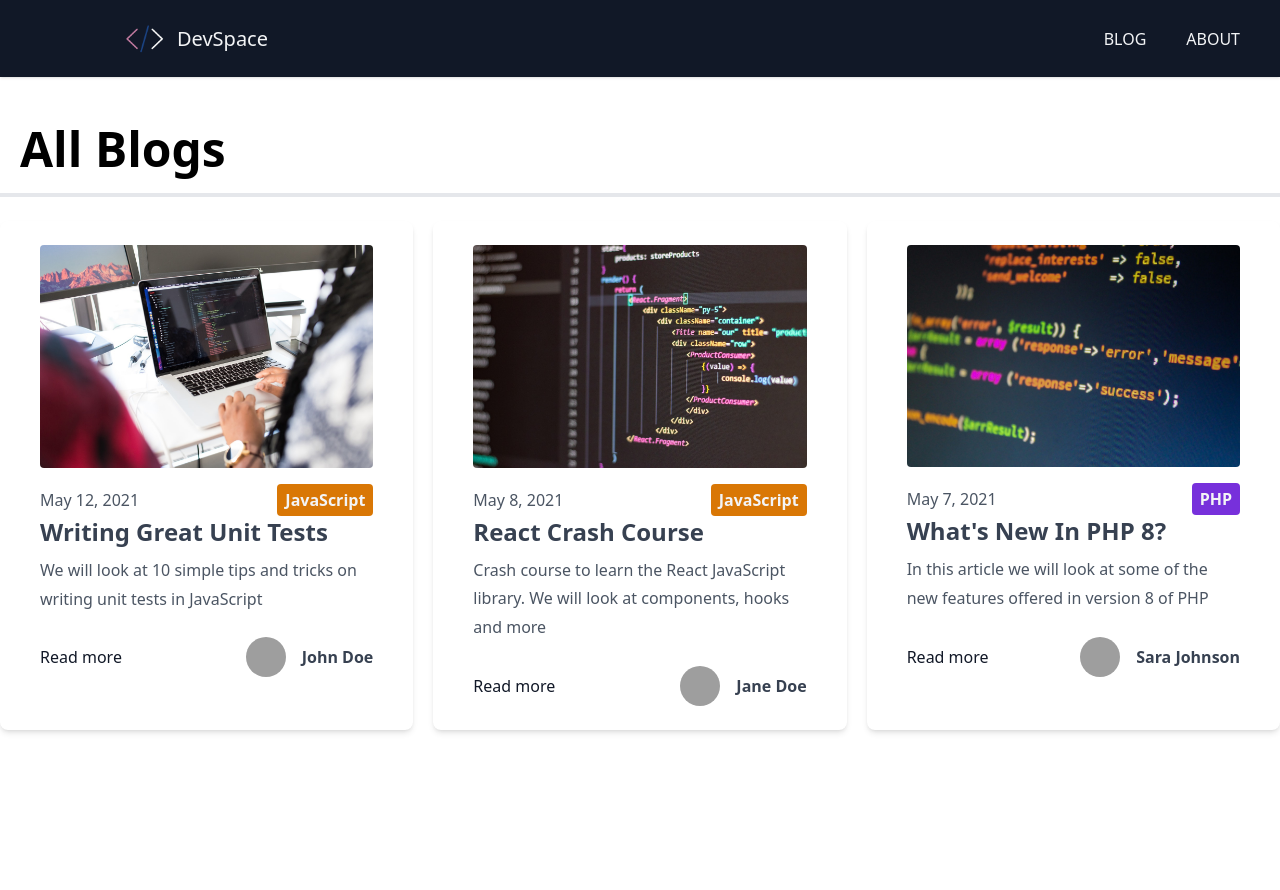
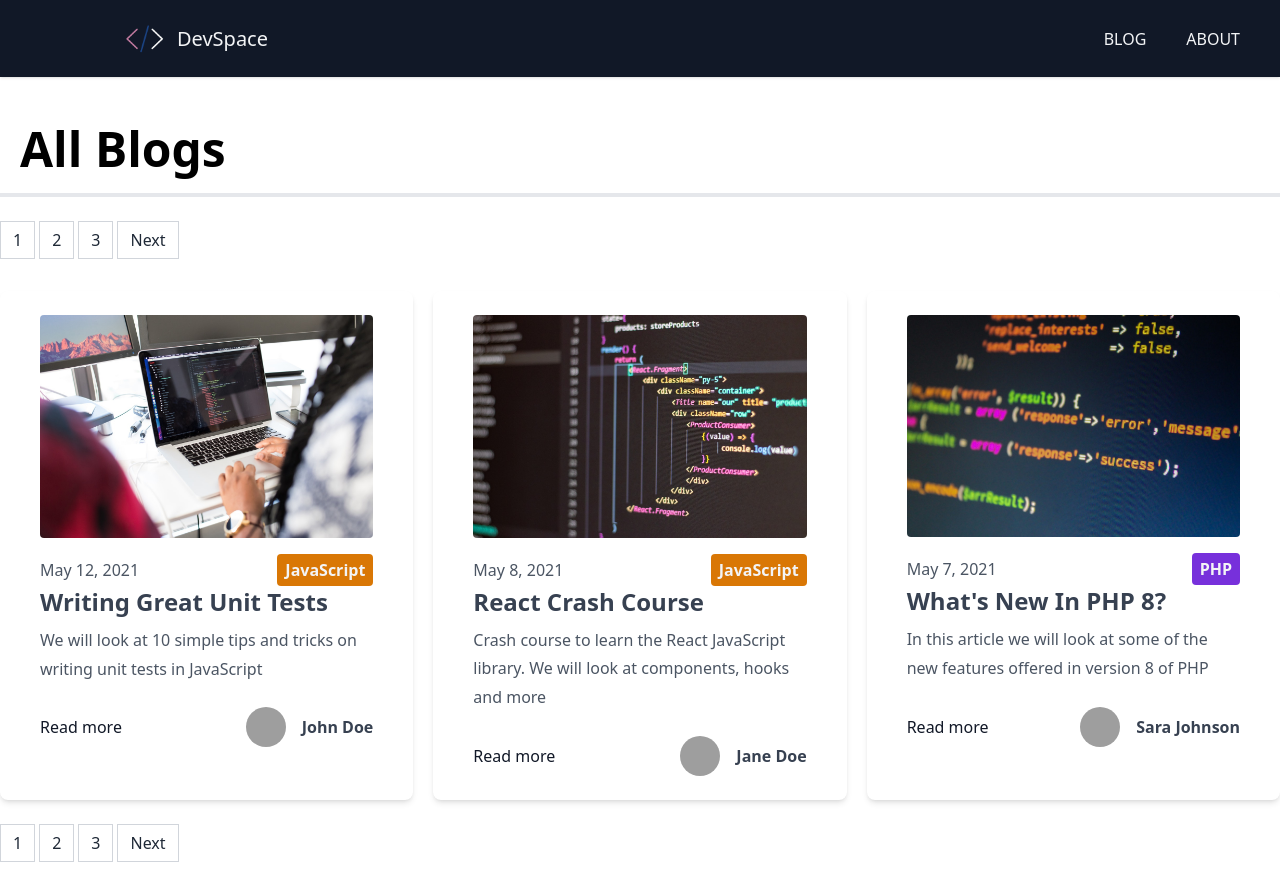
Before and after one commit to jeronimogarcia/BadTraversyDevSpaceBlog, a Next.js app: page /blog/page/1 in a window 1280 px wide. Before the commit the page ends 800 px from the top, so only its background shows below. Built offline with nearby package versions, Linux system fonts and the light colour scheme; grey boxes are pictures that could not be loaded.

Commit message:
Pagination Links Components

```diff
--- /dev/null
+++ b/components/Pagination.js
@@ -0,0 +1,54 @@
+import Link from "next/link";
+
+const Pagination = ({ currentPage, numPages }) => {
+  const isFirst = currentPage === 1;
+  const isLast = currentPage === numPages;
+  const prevPage = `/blog/page/${currentPage - 1}`;
+  const nextPage = `/blog/page/${currentPage + 1}`;
+
+  if (numPages === 1) return <></>;
+
+  return (
+    <div className="mt-6">
+      <ul className="flex pl-0 list-none my-2">
+        {!isFirst && (
+          <Link href={prevPage}>
+            <li
+              className="relative block py-2 px-3 leading-tight bg-white
+             border border-gray-300 text-gray-800 mr-1 hover:bg-gray-200
+              cursor-pointer"
+            >
+              Previous
+            </li>
+          </Link>
+        )}
+
+        {Array.from({length: numPages}, (_, i) => (
+          <Link href={`/blo/page/${i + 1}`}>
+             <li
+              className="relative block py-2 px-3 leading-tight bg-white
+             border border-gray-300 text-gray-800 mr-1 hover:bg-gray-200
+              cursor-pointer"
+            >
+              {i+1}
+            </li>
+          </Link>
+        ))}
+
+        {!isLast && (
+          <Link href={nextPage}>
+            <li
+              className="relative block py-2 px-3 leading-tight bg-white
+             border border-gray-300 text-gray-800 mr-1 hover:bg-gray-200
+              cursor-pointer"
+            >
+              Next
+            </li>
+          </Link>
+        )}
+      </ul>
+    </div>
+  );
+};
+
+export default Pagination;
--- a/pages/blog/page/[page_index].js
+++ b/pages/blog/page/[page_index].js
@@ -6,17 +6,20 @@
 import Post from "@/components/Post";
 import { sortByDate } from "@/utils";
 import { POSTS_PER_PAGE } from "@/config/index";
+import Pagination from "@/components/Pagination";
 
 export default function BlogPage({ posts, numPages, currentPage, orderedPosts }) {
   return (
     <Layout>
       <h1 className="text-5xl border-b-4 p-5 font-bold">All Blogs</h1>
 
+      <Pagination currentPage={currentPage} numPages={numPages}/>
       <div className="grid md:grid-cols-2 lg:grid-cols-3 gap-5">
         {posts.map((post, index) => (
           <Post key={index} post={post} />
         ))}
       </div>
+      <Pagination currentPage={currentPage} numPages={numPages}/>
     </Layout>
   );
 }
```
